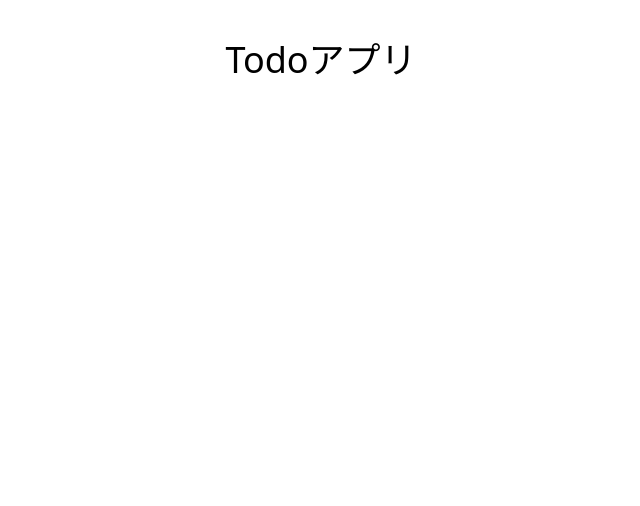
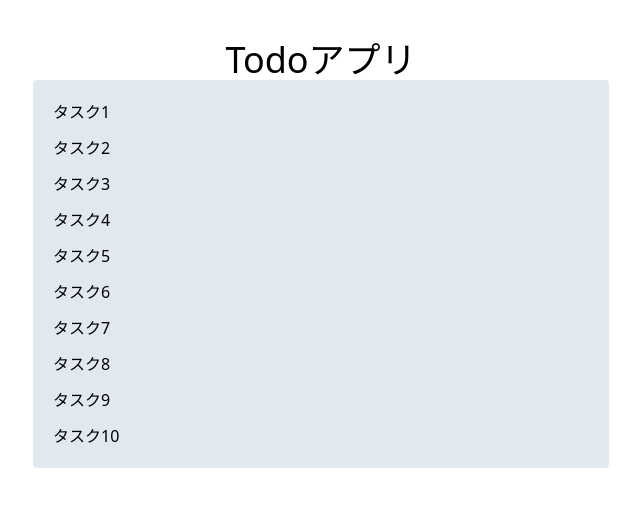
Before and after one commit to nansystem/react-todo, a React (Vite) app: page / in a window 1280 px wide. Shown: the top 506 px of the page, without its empty margins (319-959 px from the left). Built offline with nearby package versions, Linux system fonts and the light colour scheme.

Commit message:
feat: タスク一覧を表示

```diff
--- a/src/App.tsx
+++ b/src/App.tsx
@@ -1,7 +1,13 @@
+import { TodoList } from './components/TodoList';
+import { dummyTodoList } from './data/dummyTodoList';
+
 function App() {
   return (
     <main className="mx-auto mt-10 max-w-xl">
       <h1 className="text-center text-4xl">Todoアプリ</h1>
+      <div className="rounded bg-slate-200 p-5">
+        <TodoList todoList={dummyTodoList} />
+      </div>
     </main>
   );
 }
--- /dev/null
+++ b/src/components/TodoList.tsx
@@ -0,0 +1,15 @@
+import { Todo } from '../types/todo';
+
+type Props = {
+  todoList: Todo[];
+};
+
+export const TodoList = ({ todoList }: Props) => {
+  return (
+    <div className="space-y-3">
+      {todoList.map((todo) => (
+        <p key={todo.id}>{todo.title}</p>
+      ))}
+    </div>
+  );
+};
--- /dev/null
+++ b/src/data/dummyTodoList.ts
@@ -0,0 +1,14 @@
+import { Todo } from '../types/todo';
+
+export const dummyTodoList: Todo[] = [
+  { id: '1', title: 'タスク1', completed: false },
+  { id: '2', title: 'タスク2', completed: true },
+  { id: '3', title: 'タスク3', completed: false },
+  { id: '4', title: 'タスク4', completed: true },
+  { id: '5', title: 'タスク5', completed: false },
+  { id: '6', title: 'タスク6', completed: true },
+  { id: '7', title: 'タスク7', completed: false },
+  { id: '8', title: 'タスク8', completed: true },
+  { id: '9', title: 'タスク9', completed: false },
+  { id: '10', title: 'タスク10', completed: true },
+];
--- /dev/null
+++ b/src/types/todo.ts
@@ -0,0 +1,5 @@
+export type Todo = {
+  id: string;
+  title: string;
+  completed: boolean;
+};
```
